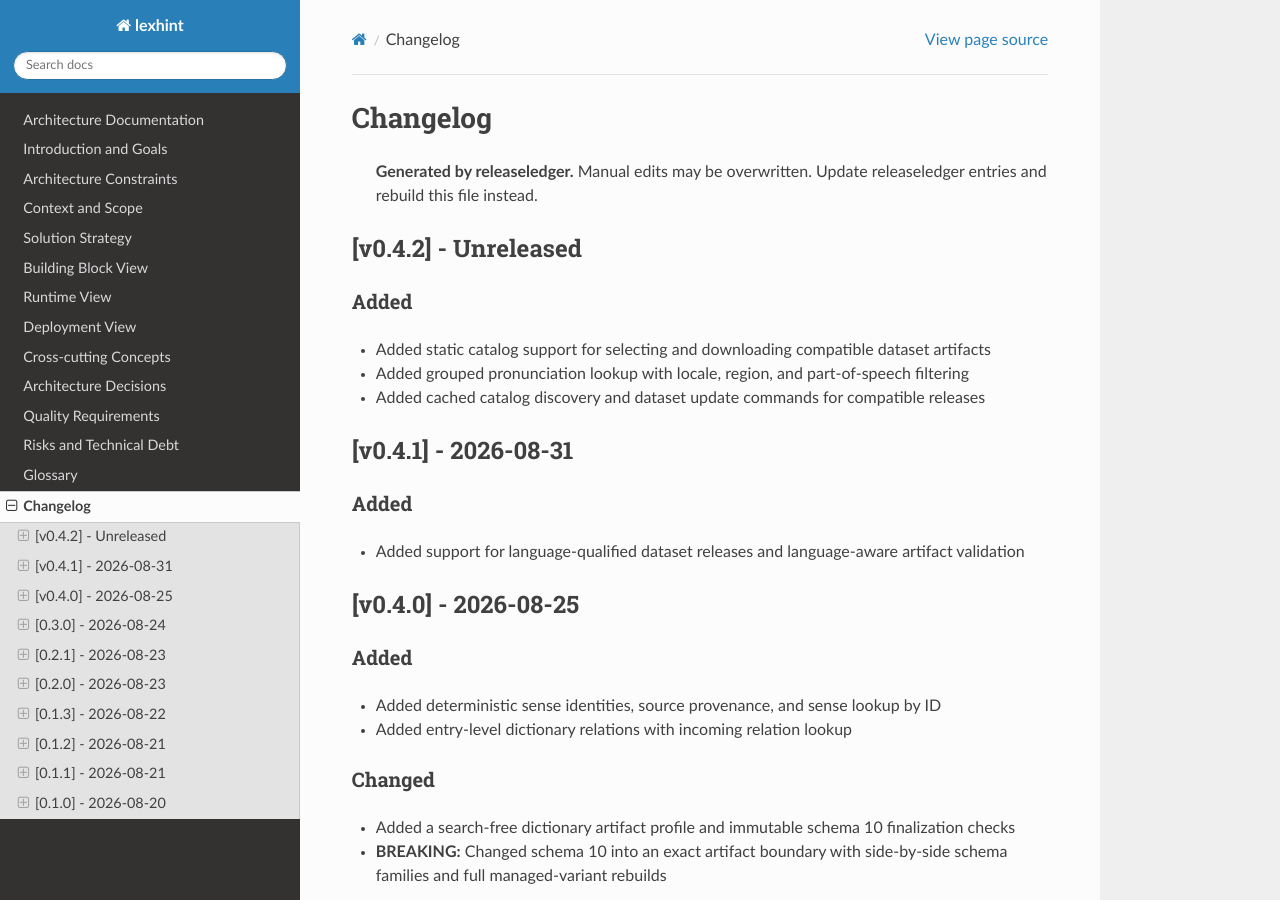
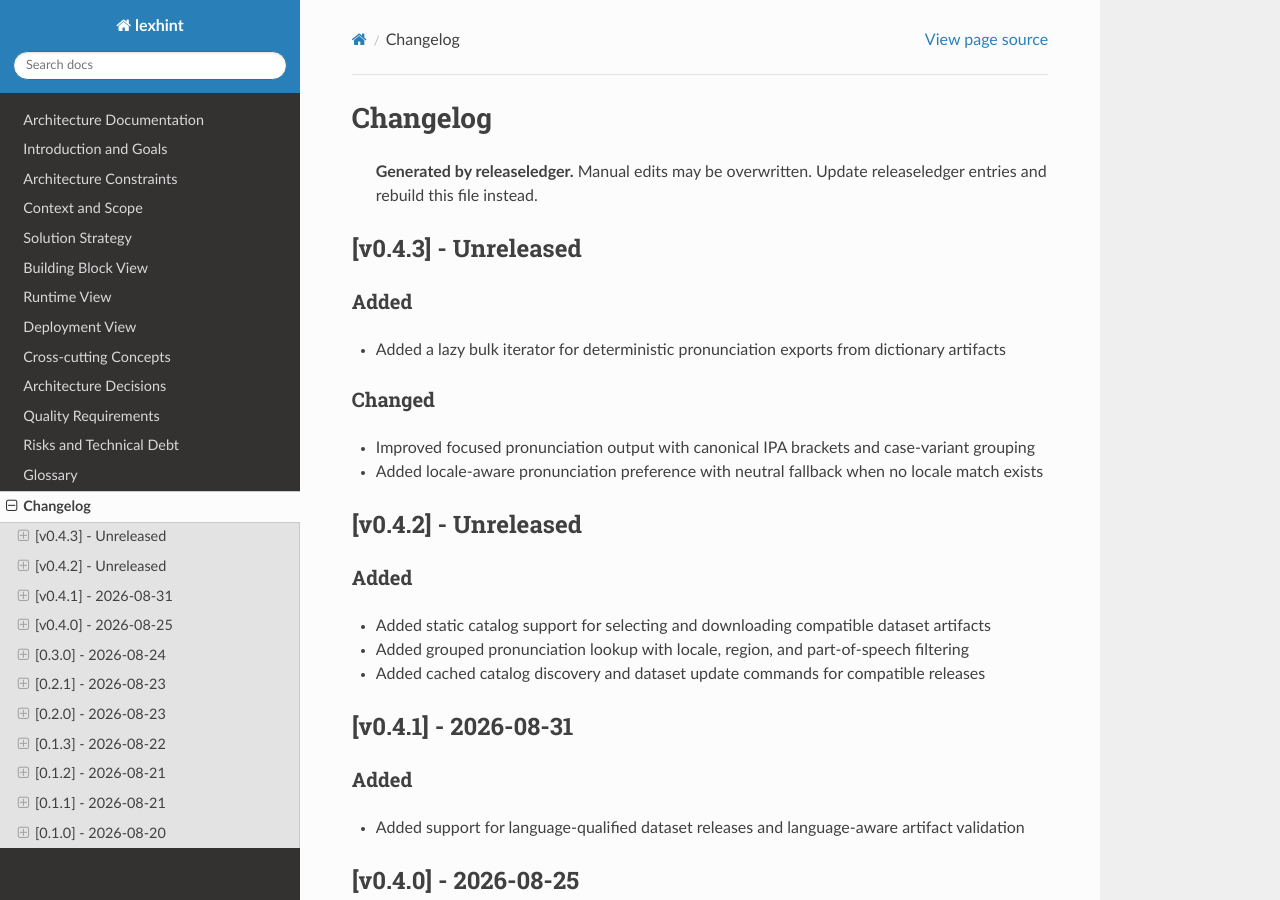
Before and after one commit to buchwandler/lexhint, a Sphinx documentation site: the page built from docs/changelog.md, in a window 1280 px wide and 900 px high. Built offline with Sphinx 7.4.7 and the Read the Docs theme 3.1.0, drawn with Linux system fonts in a browser that asks for light colours.

Commit message:
doc: changelog

```diff
--- a/docs/changelog.md
+++ b/docs/changelog.md
@@ -1,6 +1,19 @@
 # Changelog
 
 > **Generated by releaseledger.** Manual edits may be overwritten. Update releaseledger entries and rebuild this file instead.
+
+## [v0.4.3] - Unreleased
+
+### Added
+
+- Added a lazy bulk iterator for deterministic pronunciation exports from dictionary artifacts
+
+### Changed
+
+- Improved focused pronunciation output with canonical IPA brackets and case-variant grouping
+- Added locale-aware pronunciation preference with neutral fallback when no locale match exists
+
+<!-- generated by releaseledger -->
 
 ## [v0.4.2] - Unreleased
 
```
Also changed, not shown: .ledger/releaseledger/data/ledgers/main/releases/v0.4.3/entries/entry-0001.md (added), .ledger/releaseledger/data/ledgers/main/releases/v0.4.3/entries/entry-0002.md (added), .ledger/releaseledger/data/ledgers/main/releases/v0.4.3/entries/entry-0003.md (added), .ledger/releaseledger/data/ledgers/main/releases/v0.4.3/entries/entry-0004.md (added), .ledger/releaseledger/data/ledgers/main/releases/v0.4.3/release.md (added), 2 other files.
